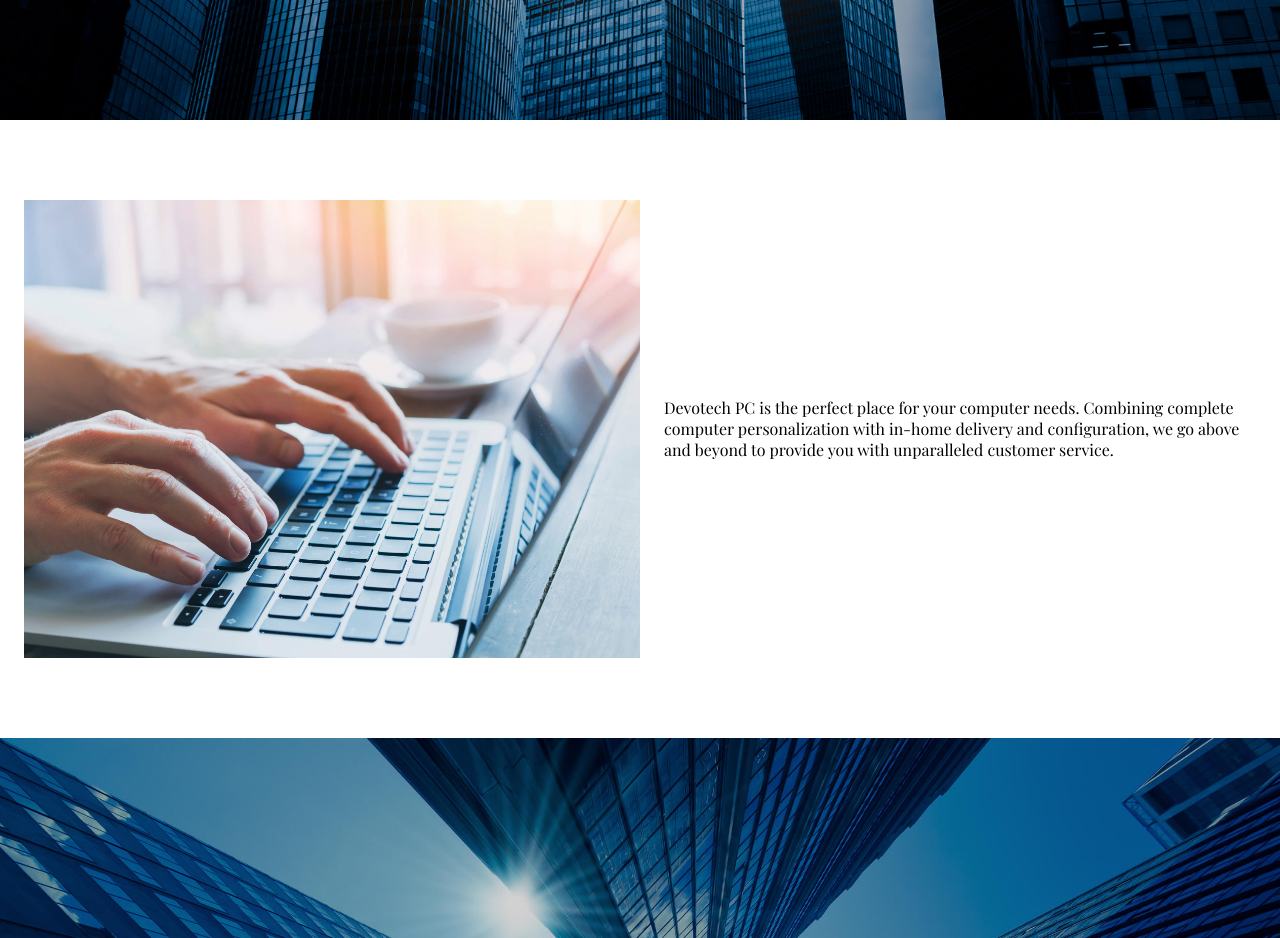
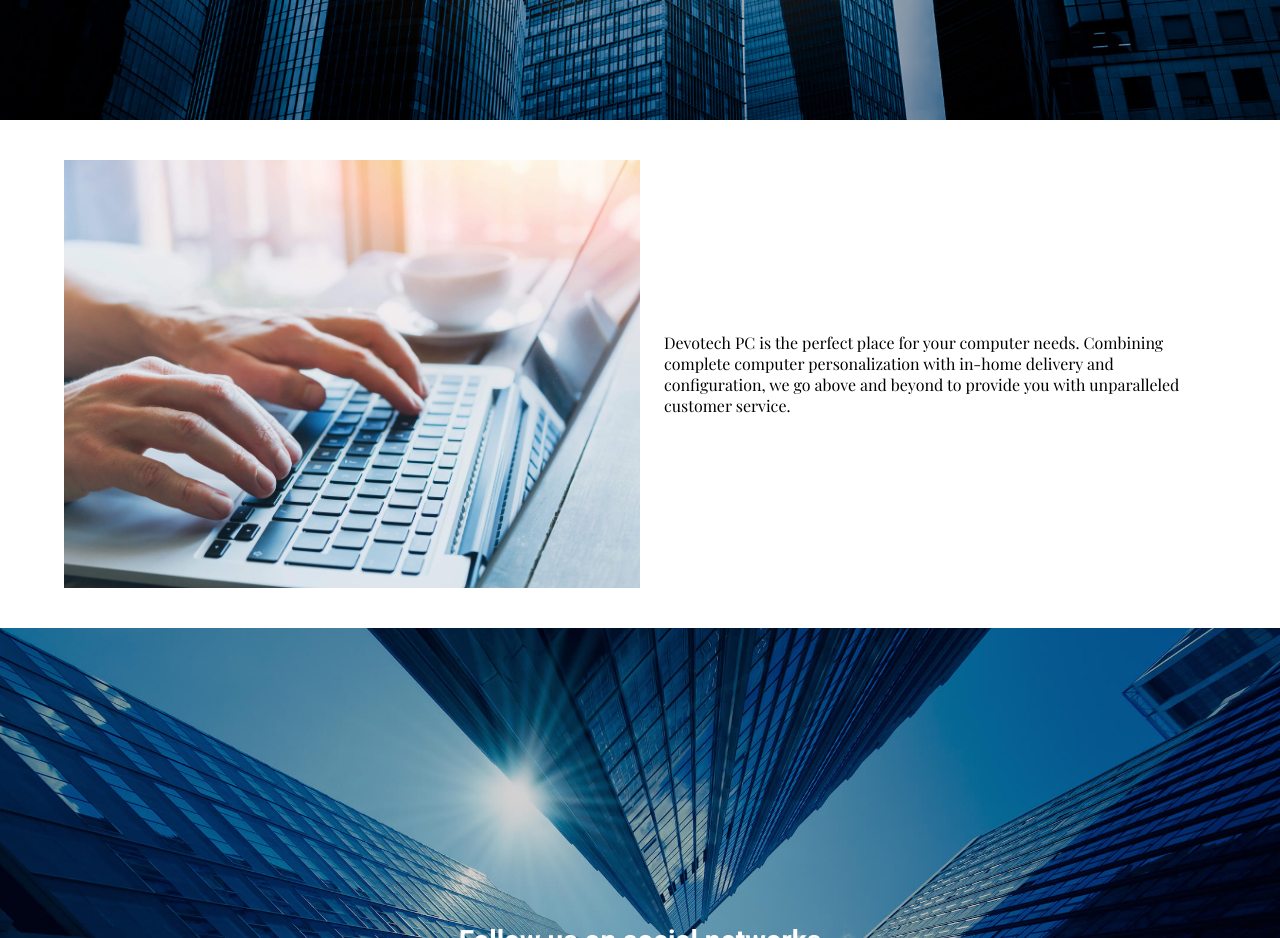
Before and after one commit to Praximis-Design/D-votech-PC, a Gatsby site: page / in a window 1280 px wide. Shown: the part 680-1618 px from the top of the page. Built offline with nearby package versions, Linux system fonts and the light colour scheme; Gatsby itself is replaced by a stand-in of ours.

Commit message:
Update section

```diff
--- a/src/app.css
+++ b/src/app.css
@@ -109,6 +109,13 @@ th:not([align]) {
 #categoryComboBox{
   background-color: transparent;
 }
+/*------------------------------------------------------------------
+== Section Component
+------------------------------------------------------------------*/
+
+.sectionWrapper {
+  padding: 2.5em;
+}
 
 /*------------------------------------------------------------------
 == Article Component
--- a/src/components/Section.js
+++ b/src/components/Section.js
@@ -1,21 +1,9 @@
 import React from "react";
 import { makeStyles } from "@material-ui/core/styles";
 
-const useStyles = makeStyles(({ spacing, breakpoints }) => ({
-  root: {
-    padding: `${spacing(10)}px 0`,
-    [breakpoints.down("md")]: {
-      padding: `${spacing(5)}px 0`
-    },
-    [breakpoints.down("xs")]: {
-      padding: `${spacing(3)}px 0`
-    }
-  }
-}));
+const Section = ({ children }) => {
 
-const Section = ({ children }) => {
-  const classes = useStyles();
-  return <div className={classes.root}>{children}</div>;
+  return <div className={"sectionWrapper"}>{children}</div>;
 };
 
 export default Section;
--- a/src/theme.js
+++ b/src/theme.js
@@ -1,4 +1,4 @@
-import { createMuiTheme } from "@material-ui/core/styles";
+/*import { createMuiTheme } from "@material-ui/core/styles";
 
 export default createMuiTheme({
   spacing: 16,
@@ -107,4 +107,4 @@ export default createMuiTheme({
       }
     }
   }
-});
+});*/
```
